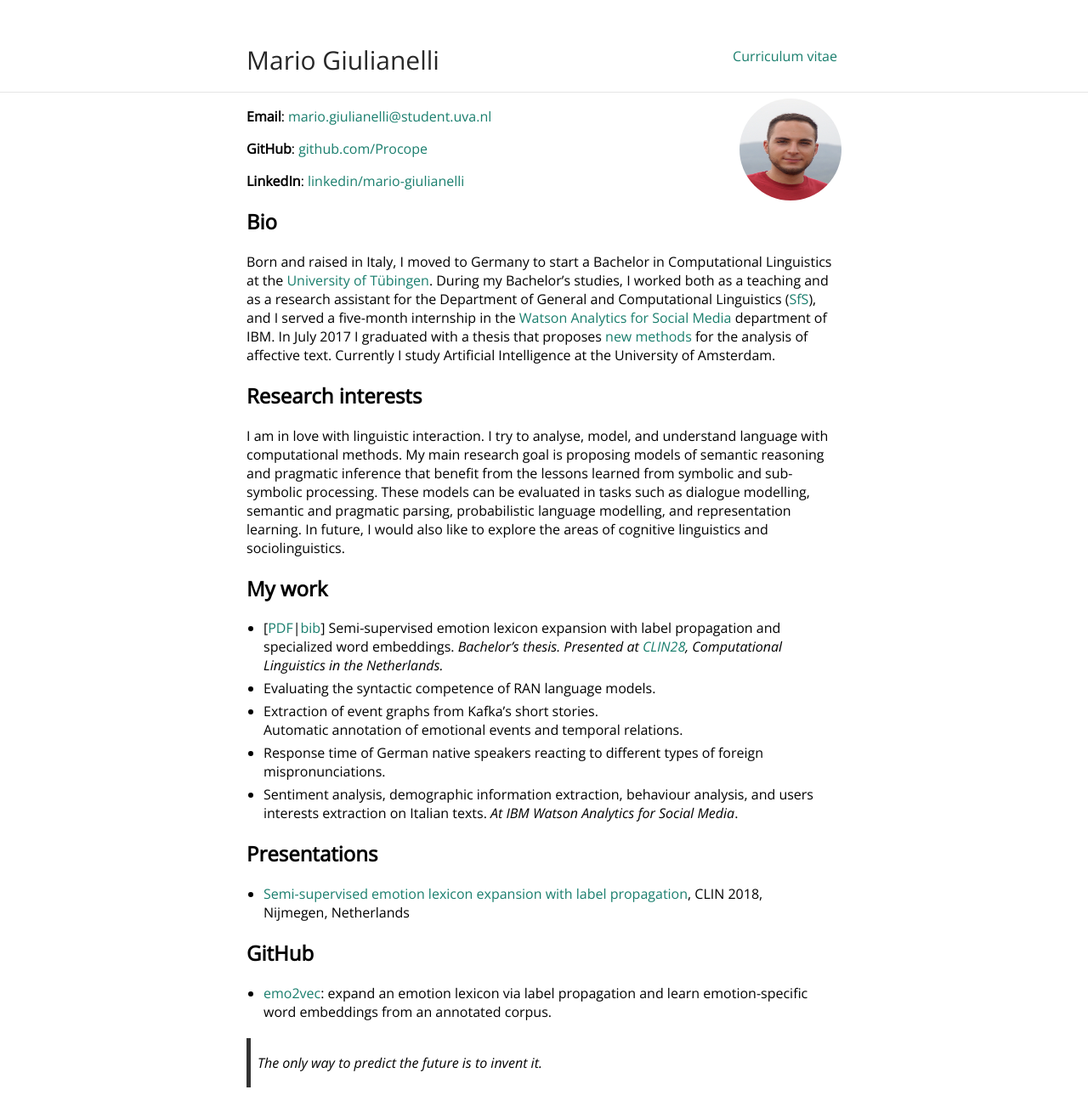
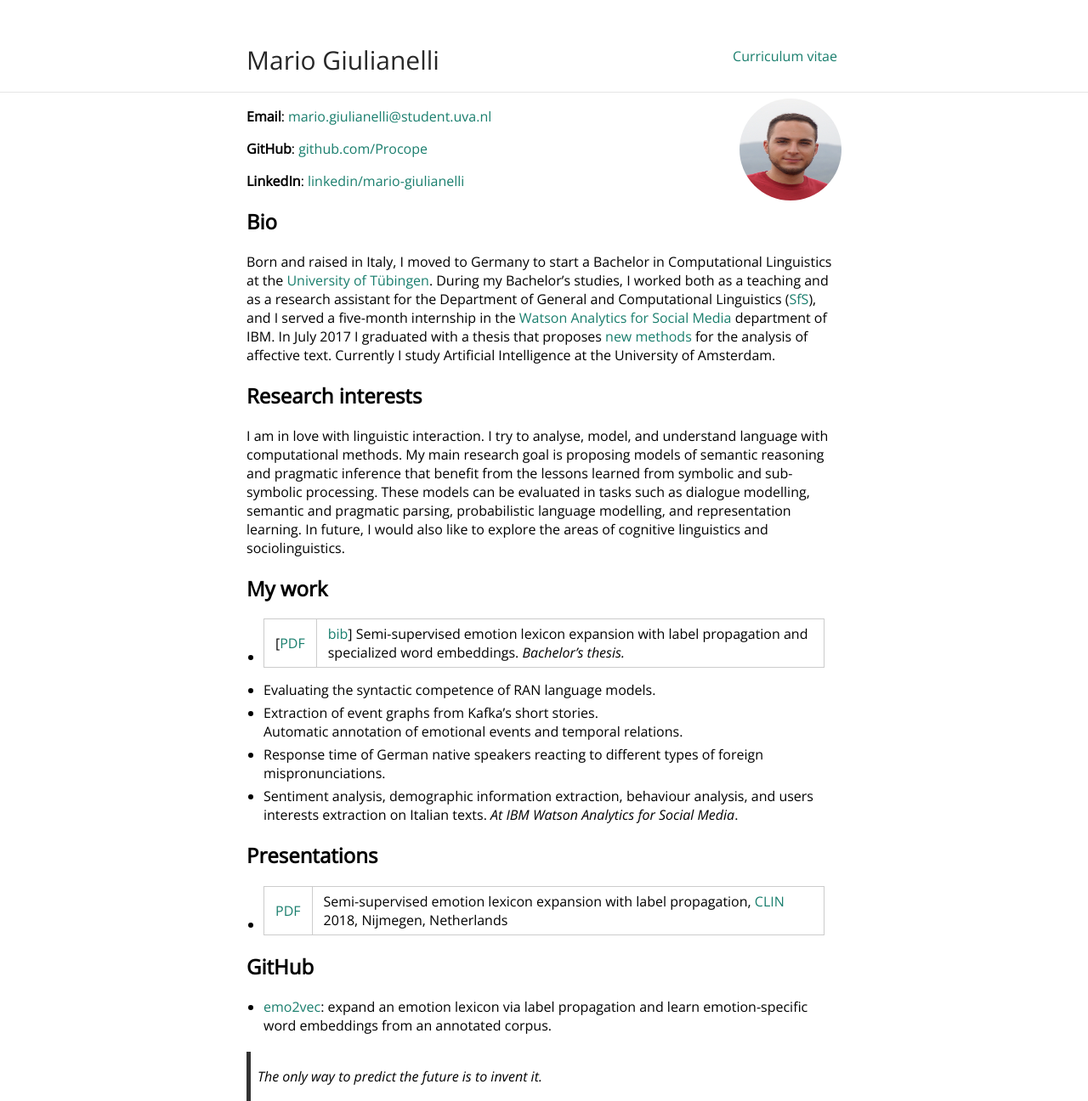
Before and after one commit to glnmario/glnmario.github.io, a Jekyll site: the page built from index.md, in a window 1280 px wide. Shown: the whole page at 85% size. Built offline with Jekyll 4.4.1, drawn with Linux system fonts in a browser that asks for light colours.

Commit message:
Update index.md

```diff
--- a/index.md
+++ b/index.md
@@ -23,7 +23,6 @@ These models can be evaluated in tasks such as dialogue modelling, semantic and
 
 ## My work
 - [[PDF](https://arxiv.org/pdf/1708.03910.pdf)|[bib](http://dblp.uni-trier.de/rec/bibtex/journals/corr/abs-1708-03910)] Semi-supervised emotion lexicon expansion with label propagation and specialized word embeddings. _Bachelor's thesis._
-_Presented at [CLIN28](http://clin28.cls.ru.nl/#abstract-49), Computational Linguistics in the Netherlands._
 - Evaluating the syntactic competence of RAN language models.
 - Extraction of event graphs from Kafka’s short stories.
   Automatic annotation of emotional events and temporal relations.
@@ -32,7 +31,7 @@ _Presented at [CLIN28](http://clin28.cls.ru.nl/#abstract-49), Computational Ling
  on Italian texts. _At IBM Watson Analytics for Social Media_.
 
 ## Presentations
-- [Semi-supervised emotion lexicon expansion with label propagation](CLIN28.pdf), CLIN 2018, Nijmegen, Netherlands
+- [PDF](CLIN28.pdf)|Semi-supervised emotion lexicon expansion with label propagation, [CLIN](http://clin28.cls.ru.nl/#abstract-49) 2018, Nijmegen, Netherlands
 
 ## GitHub
 - [emo2vec](https://github.com/Procope/emo2vec/blob/master/README.md): expand an emotion lexicon via label propagation and learn emotion-specific word embeddings from an annotated corpus.
```
